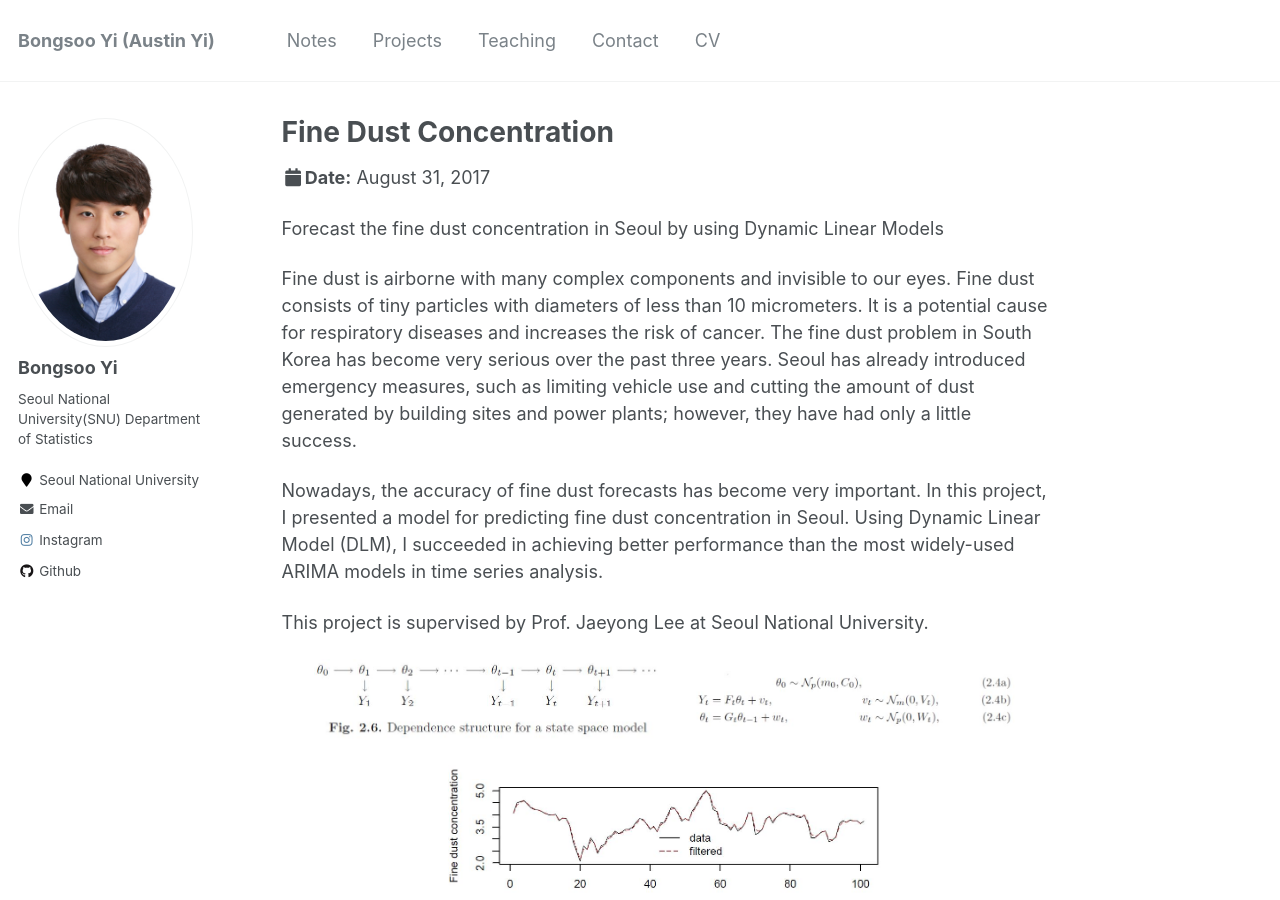
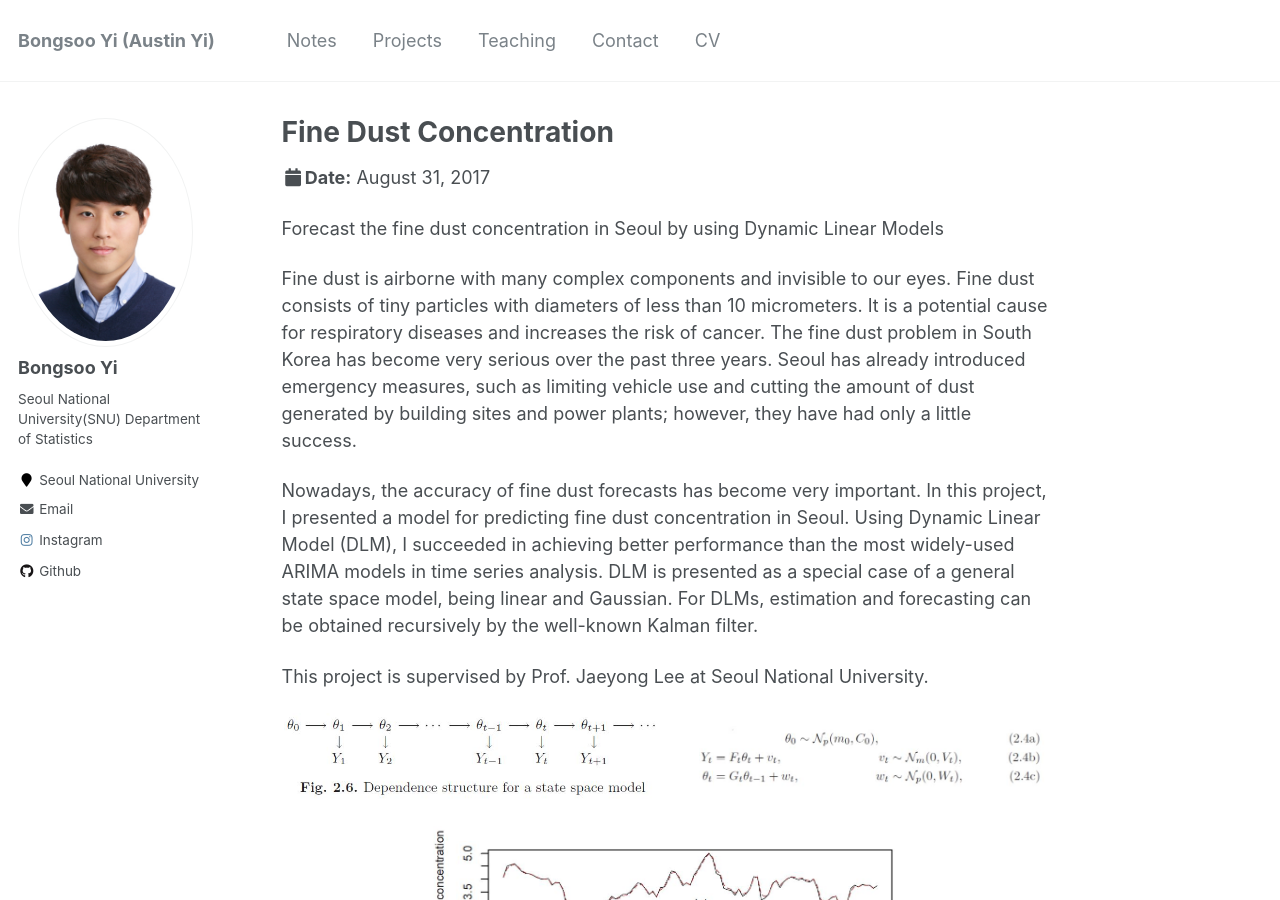
Before and after one commit to austinyi/austinyi.github.io, a Jekyll site: the page built from _talks/2017-08-31-talk-3.md, in a window 1280 px wide and 900 px high. Built offline with Jekyll 4.4.1, drawn with Linux system fonts in a browser that asks for light colours.

Commit message:
Update 2017-08-31-talk-3.md

```diff
--- a/_talks/2017-08-31-talk-3.md
+++ b/_talks/2017-08-31-talk-3.md
@@ -11,23 +11,23 @@ Forecast the fine dust concentration in Seoul by using Dynamic Linear Models
 
 Fine dust is airborne with many complex components and invisible to our eyes. Fine dust consists of tiny particles with diameters of less than 10 micrometers. It is a potential cause for respiratory diseases and increases the risk of cancer. The fine dust problem in South Korea has become very serious over the past three years. Seoul has already introduced emergency measures, such as limiting vehicle use and cutting the amount of dust generated by building sites and power plants; however, they have had only a little success.
 
-Nowadays, the accuracy of fine dust forecasts has become very important. In this project, I presented a model for predicting fine dust concentration in Seoul. Using Dynamic Linear Model (DLM), I succeeded in achieving better performance than the most widely-used ARIMA models in time series analysis.
+Nowadays, the accuracy of fine dust forecasts has become very important. In this project, I presented a model for predicting fine dust concentration in Seoul. Using Dynamic Linear Model (DLM), I succeeded in achieving better performance than the most widely-used ARIMA models in time series analysis. DLM is presented as a special case of a general state space model, being linear and Gaussian. For DLMs, estimation and forecasting can be obtained recursively by the well-known Kalman filter.
 
 This project is supervised by Prof. Jaeyong Lee at Seoul National University.
 
 
 <p align="center">
 
-  <img src="http://austinyi.github.io/images/dlm1.JPG" style="width:350px;"/>
+  <img src="http://austinyi.github.io/images/dlm1.JPG" style="width:380px;"/>
 
-  <img src="http://austinyi.github.io/images/dlm2.JPG" style="width:350px;"/>
+  <img src="http://austinyi.github.io/images/dlm2.JPG" style="width:380px;"/>
 
 </p>
 
 
 <p align="center">
 
-  <img src="http://austinyi.github.io/images/dlm3.JPG" style="width:450px;"/>
+  <img src="http://austinyi.github.io/images/dlm3.JPG" style="width:480px;"/>
 
 
 </p>
```
